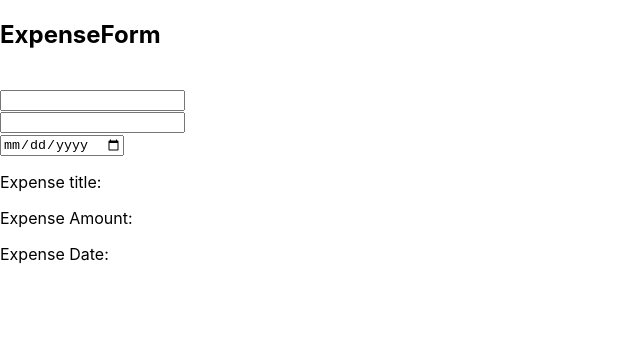
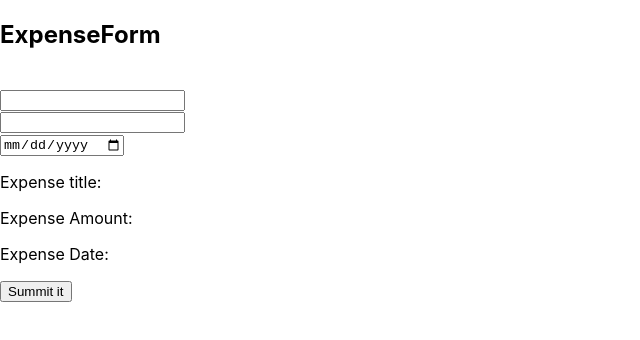
Before and after one commit to Ritikadhangar910/reactsharp, a React (Create React App) app: page / in a window 1280 px wide. Shown: the top 340 px of the page, without its empty margins (0-640 px from the left). Built offline with nearby package versions, Linux system fonts and the light colour scheme.

Commit message:
create an object

```diff
--- a/src/components/ExpenseForm.js
+++ b/src/components/ExpenseForm.js
@@ -3,6 +3,15 @@ const ExpenseForm = () => {
   const [title, settitle] = useState("");
   const [amount, setamount] = useState("");
   const [date, setdate] = useState("");
+  function summitbtn(e) {
+    e.preventDefault();
+    const obj = {
+      title: title,
+      amount: amount,
+      date: new Date(date),
+    };
+    console.log(obj);
+  }
   return (
     <>
       <h2>ExpenseForm</h2>
@@ -33,9 +42,12 @@ const ExpenseForm = () => {
         }}
       />
       <br />
-      <p>Expense title: {title} </p>
-      <p>Expense Amount: {amount} </p>
-      <p>Expense Date: {date}</p>
+      <form action="">
+        <p>Expense title: {title} </p>
+        <p>Expense Amount: {amount} </p>
+        <p>Expense Date: {date}</p>
+        <button onClick={summitbtn}>Summit it</button>
+      </form>
     </>
   );
 };
```
